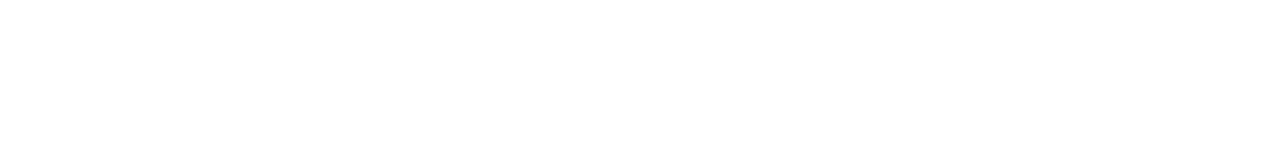
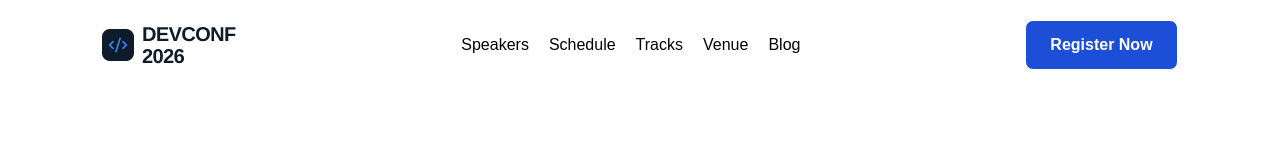
Before and after one commit to codeincult/b14-assignment-1, a plain HTML site: page index.html in a window 1280 px wide. Drawn offline with Linux system fonts and the light colour scheme.

Commit message:
Nav Bar Added

```diff
--- a/index.html
+++ b/index.html
@@ -3,8 +3,31 @@
   <head>
     <meta charset="UTF-8" />
     <meta name="viewport" content="width=device-width, initial-scale=1.0" />
+    <link rel="preconnect" href="https://fonts.googleapis.com" />
+    <link rel="preconnect" href="https://fonts.gstatic.com" crossorigin />
+    <link
+      href="https://fonts.googleapis.com/css2?family=Inter:ital,opsz,wght@0,14..32,100..900;1,14..32,100..900&display=swap"
+      rel="stylesheet"
+    />
     <title>Assignment 1 | ProgrammingHero</title>
     <link rel="stylesheet" href="./src/style.css" type="text/css" />
   </head>
-  <body></body>
+
+  <body>
+    <nav class="nav container">
+      <div class="nav-logo">
+        <a href="#">
+          <img src="./assets/logo.png" alt="DevConf 2026 Logo" />
+        </a>
+      </div>
+      <ul class="nav-links">
+        <li><a href="#">Speakers</a></li>
+        <li><a href="#">Schedule</a></li>
+        <li><a href="#">Tracks</a></li>
+        <li><a href="#">Venue</a></li>
+        <li><a href="#">Blog</a></li>
+      </ul>
+      <button class="nav-button btn btn-primary">Register Now</button>
+    </nav>
+  </body>
 </html>
--- a/src/style.css
+++ b/src/style.css
@@ -0,0 +1,108 @@
+/******** Customized Global Reset  ********/
+
+:root {
+  --color-primary: #1d4ed8;
+  --color-primary-dark: #0d1b2a;
+  --color-grey: #575757;
+  --color-black: #000102;
+  --color-white: #ffffff;
+}
+
+*,
+*::before,
+*::after {
+  margin: 0;
+  padding: 0;
+  box-sizing: border-box;
+}
+
+html {
+  font-size: 10px; /* Making 1rem to 10px */
+}
+
+body {
+  font-size: 1.6rem;
+  line-height: 1.5;
+  min-height: 100vh;
+}
+
+img,
+picture {
+  display: block;
+  max-width: 100%;
+}
+
+input,
+button {
+  font: inherit;
+}
+
+h1,
+h2,
+h3,
+h4 {
+  line-height: 1.1;
+}
+
+p {
+  text-wrap: pretty;
+}
+
+ul,
+ol {
+  list-style-type: none;
+}
+
+a {
+  text-decoration: none;
+  color: currentColor;
+}
+
+/******** Helper classes ********/
+.container {
+  padding-inline: 8%;
+  margin-inline: auto;
+}
+
+/******** Reusable Components ********/
+.btn {
+  padding: 1.2rem 2.4rem;
+  font-weight: 700;
+  background-color: transparent;
+  cursor: pointer;
+  border-radius: 8px;
+  border: 1px solid currentColor;
+  transition: all 300ms;
+}
+
+.btn-primary {
+  background-color: var(--color-primary);
+  color: var(--color-white);
+}
+
+.btn-primary:hover {
+  background-color: white;
+  color: var(--color-primary);
+}
+
+/******** Actual Code ********/
+body {
+  font-family: "Poppins", sans-serif;
+}
+
+.nav {
+  padding-block: 2rem;
+  display: flex;
+  align-items: center;
+  justify-content: space-between;
+  max-height: 9rem;
+}
+
+.nav-links {
+  display: flex;
+  gap: 2rem;
+}
+
+.nav-links > li:hover {
+  text-decoration: 1px solid underline var(--color-primary);
+}
```
